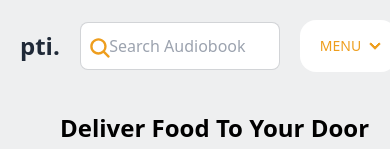
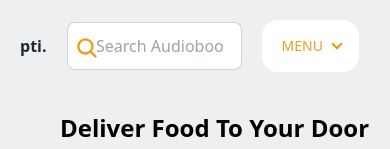
Before and after one commit to shahisrail/Job_Task, a React (Vite) app: page / in a window 390 px wide. Shown: the top 149 px of the page. Built offline with nearby package versions, Linux system fonts and the light colour scheme.

Commit message:
add a css use media query for responsive navbar

```diff
--- /dev/null
+++ b/src/Pages/Shared/Navbar/Nav.css
@@ -0,0 +1,11 @@
+@media (min-width: 320px) and (max-width: 340px) {
+    .input {
+      width: 130px !important;
+    }
+  }
+
+@media (min-width: 340px) and (max-width: 424px) {
+    .input {
+      width: 175px !important;
+    }
+  }
--- a/src/Pages/Shared/Navbar/Nav.jsx
+++ b/src/Pages/Shared/Navbar/Nav.jsx
@@ -1,6 +1,7 @@
 import React from "react";
 import { Link, NavLink } from "react-router-dom";
 import { IoSearch } from "react-icons/io5";
+import  "./nav.css"
 
 
 const Nav = () => {
@@ -8,7 +9,7 @@ const Nav = () => {
     <div className="max-w-[1300px] mx-auto">
       <div className="navbar p-5 ">
         <div className="flex md:flex-1 ">
-          <a className="font-bold text-2xl">pti.</a>
+          <a className="font-bold text-1xl md:text-2xl">pti.</a>
         </div>
         <div className="flex-1 gap-5 lg:gap-10">
           <div className="form-control">
```
